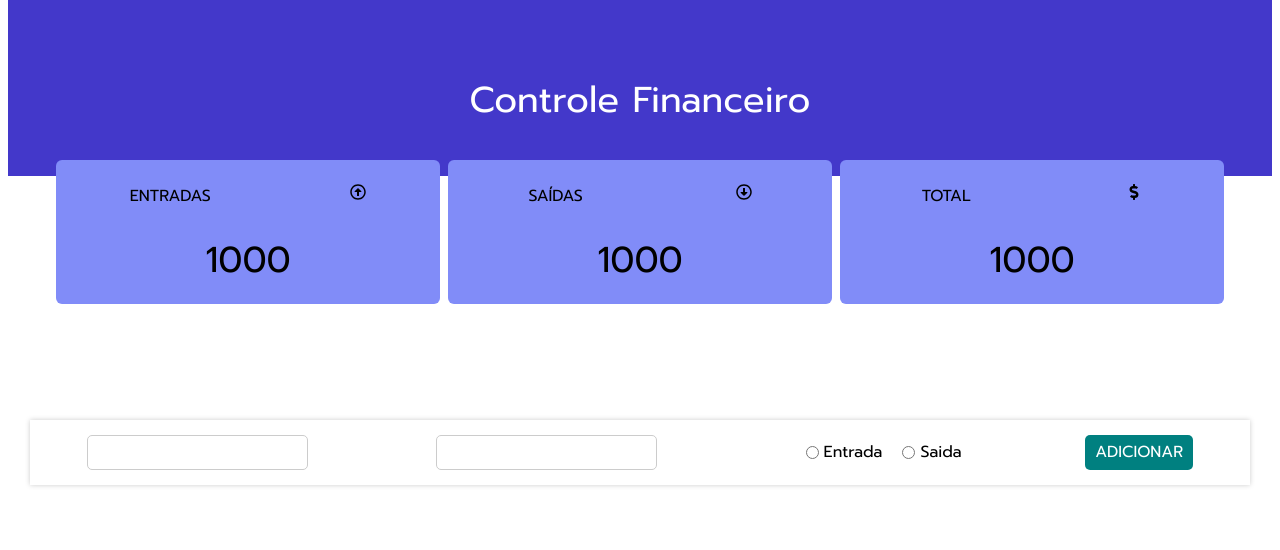
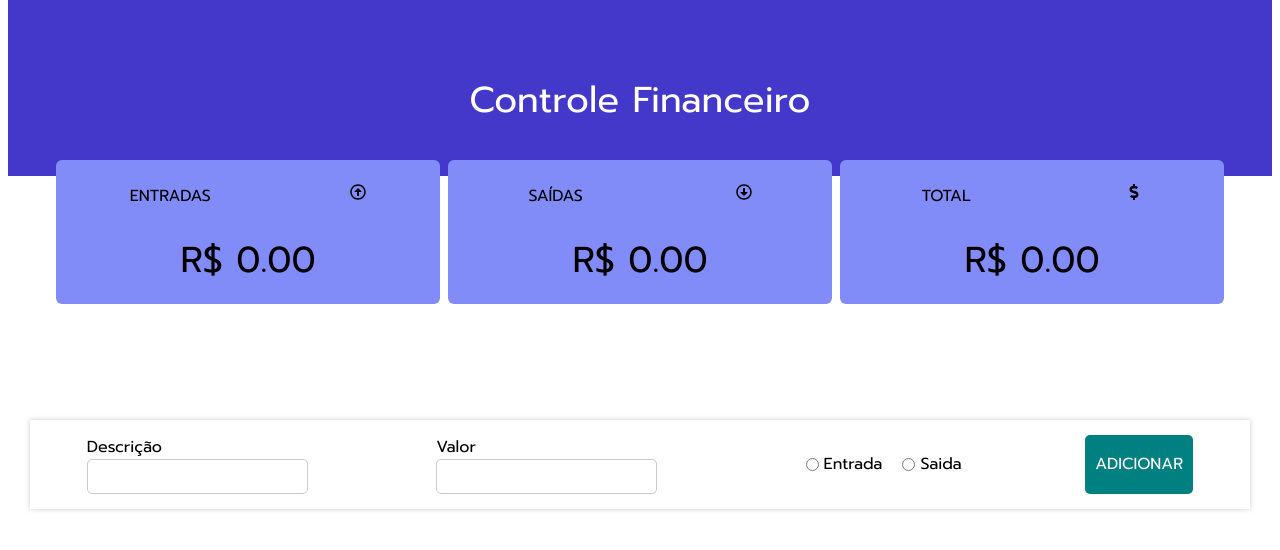
Before and after one commit to feuvpi/controlefinanceiro, a React (Create React App) app: page / in a window 1280 px wide. Shown: the top 550 px of the page. Built offline with nearby package versions, Linux system fonts and the light colour scheme.

Commit message:
terminado a form para input de dados e metodos que contem as regras do negocio.

```diff
--- a/src/App.jsx
+++ b/src/App.jsx
@@ -3,18 +3,53 @@ import Global from './styles/global';
 import Header from './components/header/Header';
 import Summary from './components/Summary/Summary';
 import Form from './components/Form/Form';
+import React, { useState, useEffect } from "react";
 
 function App() {
+
+  const data = localStorage.getItem("transactions");
+
+  const [transactions, setTransactions] =useState(
+    data ? JSON.parse(data) : []
+  );
+
+  const [income, setIncome] = useState(0);
+  const [expense, setExpense] = useState(0);
+  const [total, setTotal] = useState(0);
+
+  useEffect(() => {
+    const expenseAmount = transactions.filter((item) => item.isExpense).map((transaction) => Number(transaction.amount));
+    const expenses = expenseAmount.reduce((acc, cur) => acc + cur, 0).toFixed(2);
+
+
+    const incomeAmount = transactions.filter((item) => !item.isExpense).map((transaction) => Number(transaction.amount));
+    const incomes = incomeAmount.reduce((acc, cur) => acc + cur, 0).toFixed(2);
+
+    const total = Math.abs(incomes - expenses).toFixed(2);
+
+    setIncome(`R$ ${incomes}`);
+    setExpense(`R$ ${expenses}`);
+    setTotal(`${Number(income) < Number(expense) ? "-" : ""}R$ ${total}`);
+
+
+  }, [transactions])
+
+  const handleAdd = (transaction) => {
+    const newArrayTransactions = [...transactions, transaction];
+
+    setTransactions(newArrayTransactions);
+    localStorage.setItem("transactions", JSON.stringify(newArrayTransactions));
+  }
+
+
   return (
 
     <>
-
-    <div className="App">
-      <Header/>
-      <Summary/>
-      <Form/>
-    </div>
-
+      <div className="App">
+        <Header/>
+        <Summary income={income} expense={expense} total={total}/>
+        <Form handleAdd={handleAdd}/>
+      </div>
     </>
 
   );
--- a/src/components/Form/Form.jsx
+++ b/src/components/Form/Form.jsx
@@ -2,10 +2,13 @@ import React, { useState } from 'react';
 import * as C from './Styles.jsx';
 
 
-const Form = () => {
+const Form = ({ handleAdd }) => {
     const [desc, setDesc] = useState("");
     const [amount, setAmount] = useState("");
     const [isExpense, setExpense] = useState(false);
+
+    const generateID = () => Math.round(Math.random() * 1000);
+
 
     const handleSave = () => {
         if(!desc || !amount) {
@@ -15,17 +18,32 @@ const Form = () => {
             alert("O valor necessita ser positivo.")
             return;
         }
+
+        const transaction = {
+            id: generateID(),
+            desc: desc,
+            amount: amount,
+            isExpense: isExpense
+        }
+
+        handleAdd(transaction)
+
+        setDesc("");
+        setAmount("");
     }
+
+
 
   return (
     <>
 
         <C.Container>
             <C.InputContent>
-                <C.Label></C.Label>
+                <C.Label>Descrição</C.Label>
                 <C.Input value={desc} onChange={(e) => setDesc(e.target.value)}/>
             </C.InputContent>
             <C.InputContent>
+                <C.Label>Valor</C.Label>
                 <C.Input
                  value={amount}
                  type="number"
@@ -37,14 +55,14 @@ const Form = () => {
                 type="radio"
                 id="rIncome"
                 name="groupRadio"
-                onChange={() => setExpense(!isExpense)}
+                onChange={() => setExpense(false)}
                 />
                 <C.Label htmlFor="rIncome">Entrada</C.Label>
                 <C.Input
                 type="radio"
                 id="rExpenses"
                 name="groupRadio"
-                onChange={() => setExpense(!isExpense)}
+                onChange={() => setExpense(true)}
                 />
                 <C.Label htmlFor="rIncome">Saida</C.Label>
 
--- a/src/components/ItemResume/ItemResume.jsx
+++ b/src/components/ItemResume/ItemResume.jsx
@@ -2,14 +2,14 @@ import React from 'react';
 
 
 
-const ItemResume = ({ title, Icon }) => {
+const ItemResume = ({ title, Icon,  value }) => {
   return (
     <div className="max-h-36 w-42 md:w-96 flex flex-col align-center justify-content rounded-md p-6 -mt-4 hover:-mt-1 w-auto bg-indigo-400">
       <header className="flex  align-center justify-around w-full gap-10">
         <p className="text-md align-center">{title}</p>
         <Icon/>
       </header>
-      <span className="text-center pt-8 md:text-4xl">1000</span>
+      <span className="text-center pt-8 md:text-4xl">{value}</span>
 
     </div>
   )
--- /dev/null
+++ b/src/components/List/Styles.jsx
@@ -0,0 +1,23 @@
+import React from 'react'
+
+export const Table = () => {
+  return (
+    <table className="w-11/12 bg-indigo-300 p-2 shadow-sm rounded-sm max-w-6xl m-4"></table>
+  )
+};
+
+export const Thead = () => {
+    <thead></thead>
+};
+
+export const Tbody = () => {
+    <tbody></tbody>
+};
+
+export const Tr = () => {
+    <tr></tr>
+};
+
+export const Th = () => {
+    <th className="text-start align-start rounded-b-sm"></th>
+};
--- a/src/components/Summary/Summary.jsx
+++ b/src/components/Summary/Summary.jsx
@@ -5,12 +5,12 @@ import {
   FaRegArrowAltCircleDown,
   FaDollarSign } from "react-icons/fa";
 
-const Summary = () => {
+const Summary = ({income, expense, total}) => {
   return (
     <div className="h-56 mx-2 md:mx-12 md:w-md flex flex-row m-auto justify-around gap-2">
-      <ItemResume title="ENTRADAS" Icon={FaRegArrowAltCircleUp}/>
-      <ItemResume title="SAÍDAS" Icon={FaRegArrowAltCircleDown}/>
-      <ItemResume title="TOTAL" Icon={FaDollarSign}/>
+      <ItemResume title="ENTRADAS" Icon={FaRegArrowAltCircleUp} value={income}/>
+      <ItemResume title="SAÍDAS" Icon={FaRegArrowAltCircleDown} value={expense}/>
+      <ItemResume title="TOTAL" Icon={FaDollarSign} value={total}/>
     </div>
   )
 }
```
Also changed, not shown: src/components/List/List.jsx (added), src/components/ListItem/ListItem.jsx (added).
